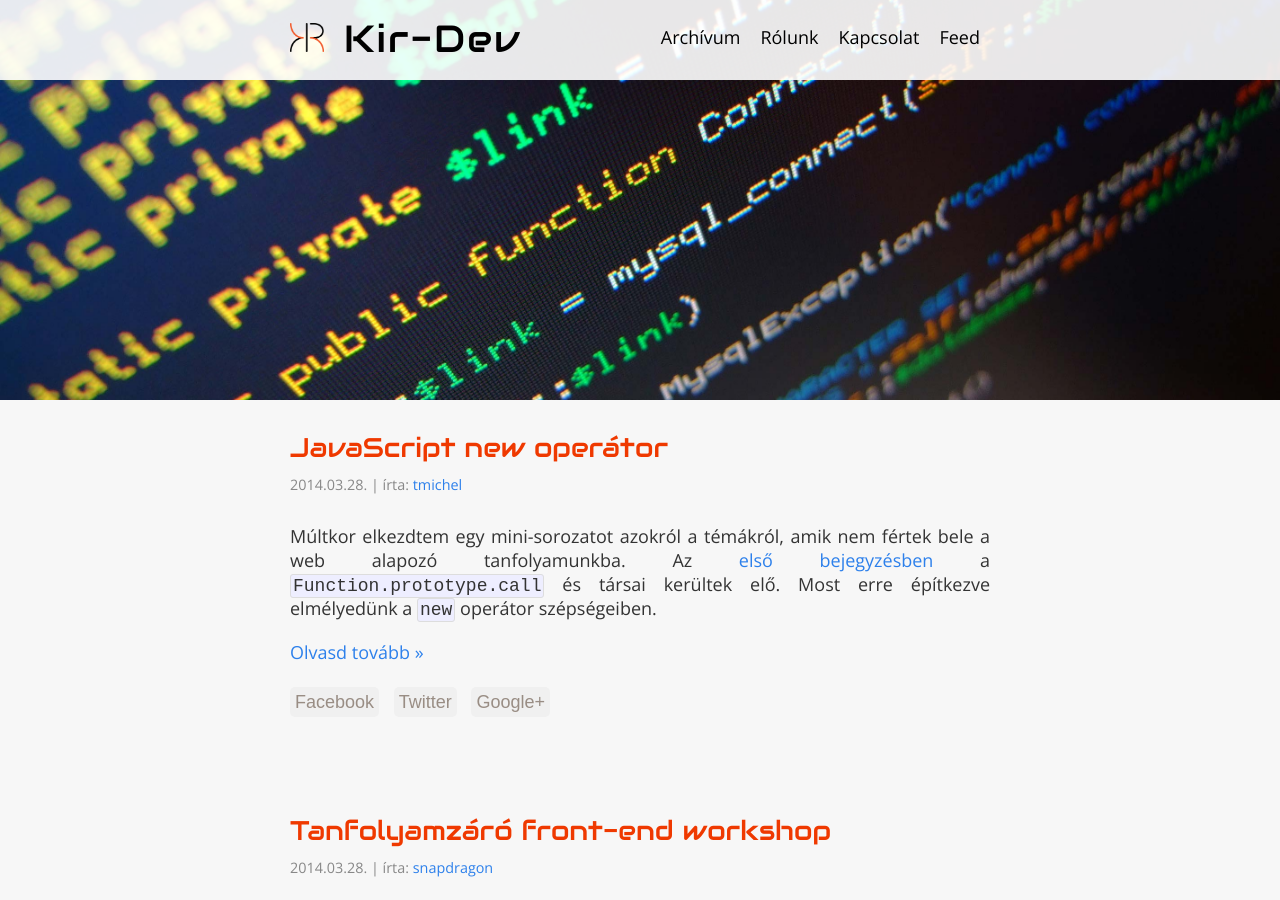
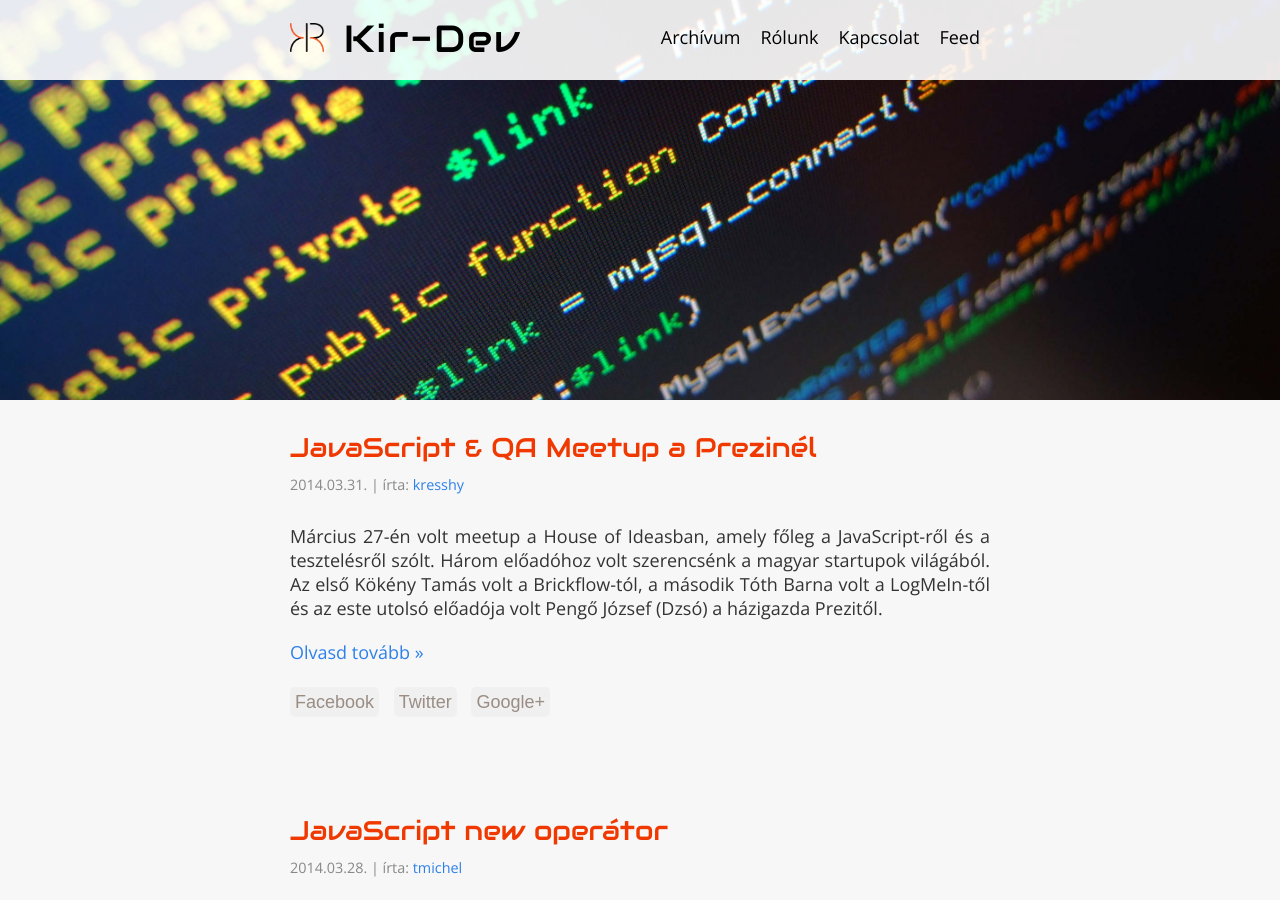
Before and after one commit to kir-dev/kir-dev.sch.bme.hu, a Jekyll site: the page built from index.html, in a window 1280 px wide and 900 px high. Built offline with Jekyll 4.4.1, drawn with Linux system fonts in a browser that asks for light colours; Markdown is read by kramdown in place of the engine named in the settings; the list of posts is cut into pages by our own code; part of the change alters nothing that is shown; some of the changed text lies outside the part shown.

Commit message:
prezi javascript and qa meetup

```diff
--- a/_posts/2014-03-28-workshop.md
+++ b/_posts/2014-03-28-workshop.md
@@ -1,27 +1,19 @@
 ---
 layout: post
-author: snapdragon
-date: 2014-03-28 01:00:00 CET
-title: "Tanfolyamzáró front-end workshop"
+author: kresshy
+date: 2014-03-31 22:22:00 CET
+title: "JavaScript & QA Meetup a Prezinél"
 comment: true
 ---
 
-Nem rég fejeződött be az idei tanfolyamunk, melynek témája a front-end fejlesztés volt. A szükséges tudás megalapozásaként az érdeklődők három előadást hallgathattak meg (hetente egyet), melynek témái a következők voltak:
+Március 27-én volt meetup a House of Ideasban, amely főleg a JavaScript-ről és a tesztelésről szólt. Három előadóhoz volt szerencsénk a magyar startupok világából. Az első Kökény Tamás volt a Brickflow-tól, a második Tóth Barna volt a LogMeIn-től és az este utolsó előadója volt Pengő József (Dzsó) a házigazda Prezitől.
 
-1. Webfejlesztés bevezető
-2. JavaScript alapok
-3. HTML+CSS
+![Tamas Kokeny](https://dl.dropboxusercontent.com/u/31443466/2014-03-27%2019.22.16.jpg)
 
-Ezen általános és nagyrészt elméleti bevezető előadások után, egy workshopot rendeztünk a tanfolyam lezárásaként. A workshopon az eddig megismert technológiák és néhány kiegészítő információ segítségével a gyakorlatban is kipróbálhatták a hallottakat a leendő újoncok és érdeklődők. A délelőtt során először az objektumorientált Javascript programozásról és a prototípusokról, majd a DOM rejtelmeiről és a jQuery-ről lehetett egy-egy előadást meghallgatni. A hétvégi időpont ellenére sokan részt vettek a rendezvényen.
+Kökény Tamás a TDD-ről (Test-Driven Development) beszélt. Az előadás címe a "TDD in laboratory and in production" címet kapta. Egy bevezetőt kaphattunk magáról a TDD-ről, illetve azokról az előnyökről és nehézségekről, amik az alkalmazása során előjönnek. Az elején sajnos, ahogy azt várni lehetett nagyon nagy az overheadje. Sokkal lassabban haladsz a fejlesztéssel, de ez hosszú távon megtérül. Minden héten gyorsabb leszel és jobb teszteket fogsz írni. A tanulási folyamat végére pedig eljutsz oda, hogy biztos leszel abban, hogy a kód, amit megírtál, jól fog működni. Mégpedig azért, mert megvannak a tesztjeid, amiket minden egyes alkalommal, mikor változtatsz a kódbázison, akkor futtatsz, és így az elvárt működésről megbizonyosodhatsz.
 
-![workshop1](/img/2014-03-28-ws2.jpg)
+Tóth Barna a LogMeIn-től volt jelen és az előadása a "Unit testing and TDD in AngularJS" nevet viselte. Főként az AngularJS-beli teszt lehetőségekről volt szó, illetve arról, hogy ők miket használnak a LogMeIn-nél. Mutatott pár érdekes kódrészletet, részben tovább vitte az előző előadásban elkezdett gondolatmenetet. Érdekességképpen megjegyezte, hogy náluk körülbelül 5-6000 teszt fut folyamatosan, ami figyelemre méltó szám.
 
-Egy rövidebb ebédszünet után kihirdetésre kerültek a [feladatok](https://github.com/kir-dev/tanfolyam/blob/master/2014-tavasz/workshop/feladatok.md). A kapott feladatoknak a résztvevők páronként álltak neki. A feladatok kontextusa egy fórumalkalmazás, melynek back-endjéhez kellett front-end réteget készíteni a tanfolyam során megszerzett tudás segítségével. A fórumalkalmazásban különböző témák vannak, melyekhez felhasználók hozzászólhatnak. Ezen entitásokkal való kapcsolatot az alkalmazás REST API-ja teszi lehetővé, melyhez elérhetővé tettünk [egy dokumentációt](https://github.com/kir-dev/tanfolyam/blob/master/2014-tavasz/workshop/workshop.md#api-le%C3%ADr%C3%A1s).
+Az est utolsó előadója Pengő József volt, aki bevezetett minket a BDD (Behavior-Driver Development) világába. A saját szoftverükön mutatta be, hogy miként tesztelik a funkcionalitást. A Prezinél nagyon sok nyelvet használnak, amik JavaScriptre fordulnak és BDD-t használnak a feladatok specifikálására. A különböző nyelven fejlesztő mérnökök ezt használják, hogy kommunikáljanak egymás között, hogy mit kell implementálni.
 
-A fenti feladatokat bárki megoldhatja, a back-end alkalmazás letölthető [Linuxra](http://stewie.sch.bme.hu/workshop/linux/forum), és [Windowsra](http://stewie.sch.bme.hu/workshop/forum.exe) is. Ha egy kis inspiráció kellene, GitHub-on fent van egy mintamegoldás a kiadott feladatokhoz.
-
-![workshop1](/img/2014-03-28-ws1.jpg)
-
-A workshop alatt minden résztvevő nagyon lelkes volt. Több eltérő megközelítést is láthattunk: voltak akik egy minimalista, single-page fórumalkalmazást készített, amely teljes egészében kihasználja az Ajax technológia előnyeit; mások több lapból álló, könnyen karbantartható szoftvert írtak, gondolván a továbbfejlesztési lehetőségekre is.
-
-Köszönjük a részvételt, reméljük találkozunk még!
+A meetupon volt lehetőség kötetlen beszélgetésre is. Ilyenkor lehetett ismerkedni, beszélgetni a technológiákról és arról, hogy ki mire használja az adott teszteket. Természetesen ételből se volt hiány, ahogy a Prezinél ezt már megszokhattuk. A meetup remek volt, és köszönjük ismételten a remek szervezést Kamarás Károlynak!
```
